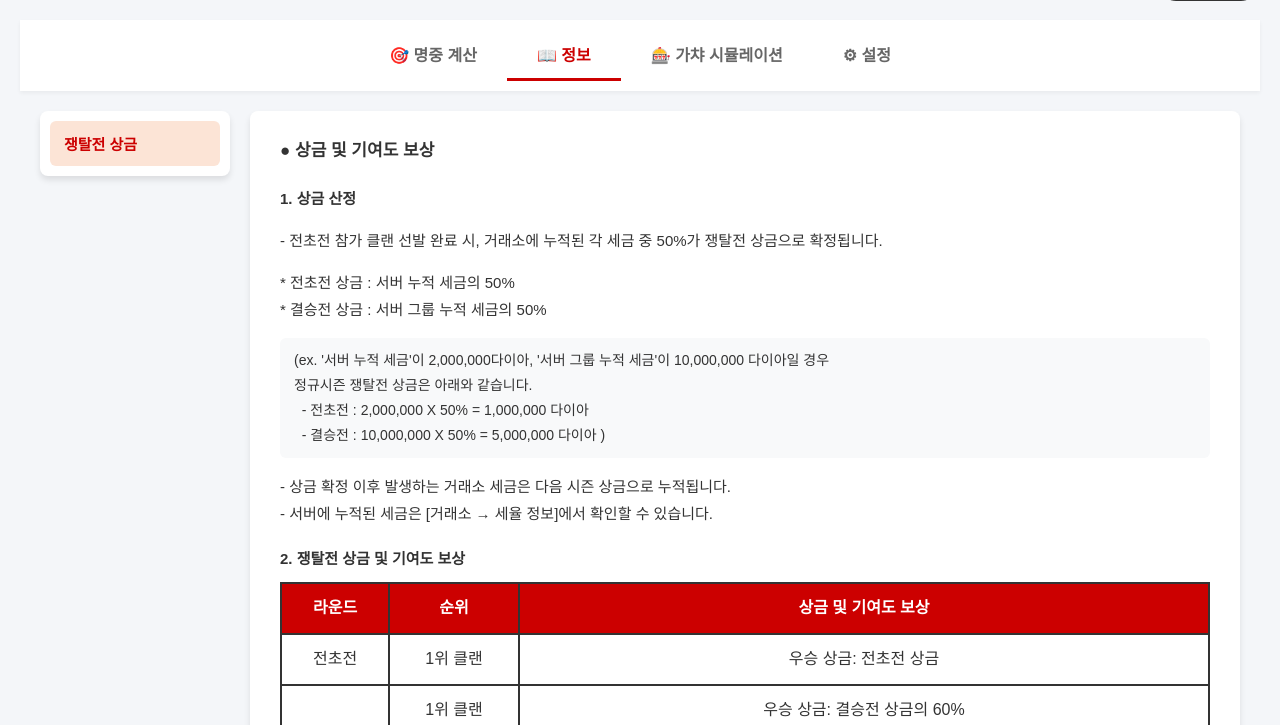
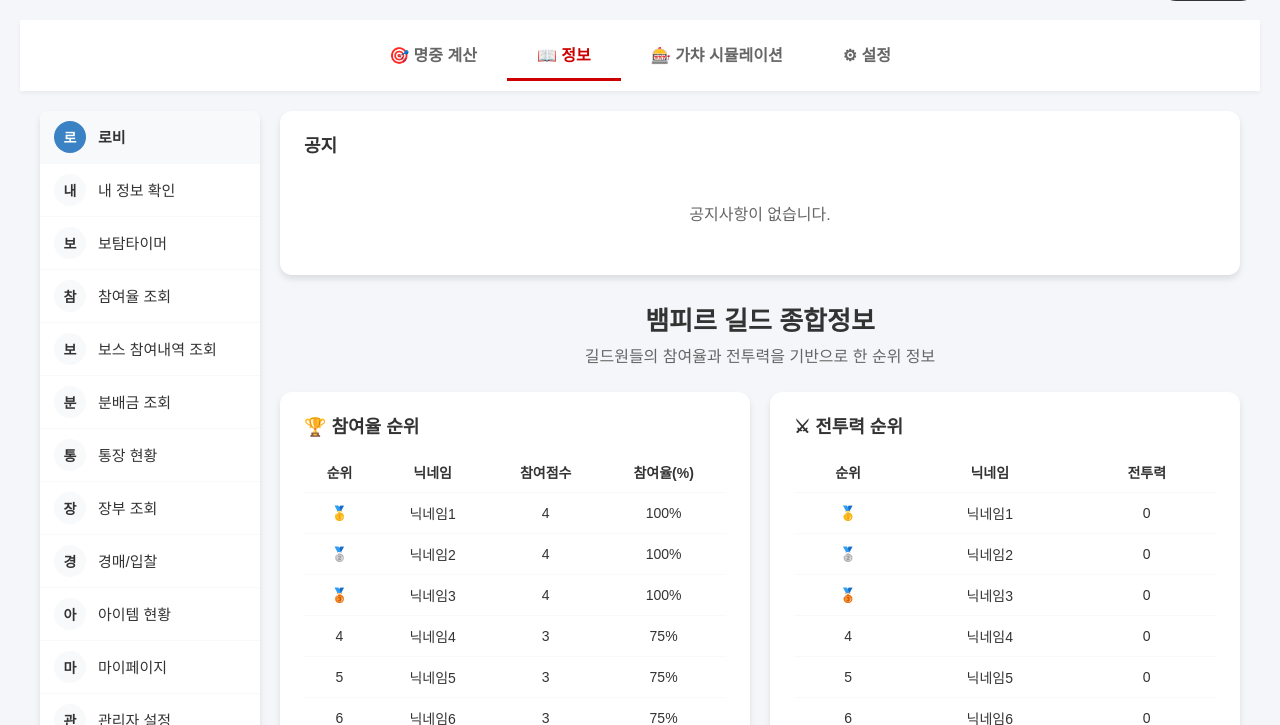
Before and after one commit to Jinstarship-code/Jinstarship-code.github.io, a plain HTML site: page index.html in a window 1280 px wide. Both pictures are taken after a click on the button "📖 정보". Shown: the part 75-800 px from the top of the page. Drawn offline with Linux system fonts and the light colour scheme.

Commit message:
create_clan_attendance_UI
1

```diff
--- a/index.html
+++ b/index.html
@@ -79,22 +79,38 @@
         .gacha-results { display: flex; gap: 10px; flex-wrap: wrap; justify-content: center; margin-top: 25px; }
         .gacha-card { width: 70px; height: 70px; border-radius: 8px; display: flex; align-items: center; justify-content: center; font-weight: bold; font-size: 14px; box-shadow: 0 2px 4px rgba(0,0,0,0.15); }
 
-        /* 정보 탭 */
-        .info-layout { display: flex; gap: 20px; align-items: flex-start; max-width: 1200px; margin: 0 auto; }
-        .info-menu { width: 170px; flex-shrink: 0; display: flex; flex-direction: column; gap: 4px; background: var(--surface); border-radius: 8px; padding: 10px; box-shadow: 0 4px 6px rgba(0,0,0,0.1); }
-        .info-menu-item { text-align: left; background: none; border: none; border-radius: 6px; padding: 12px 14px; font-size: 15px; font-weight: bold; color: var(--text-main); cursor: pointer; }
+        /* 정보 탭 (길드 활동 정리) */
+        .info-layout { display: flex; gap: 20px; align-items: flex-start; max-width: 1400px; margin: 0 auto; }
+        .info-menu { width: 220px; flex-shrink: 0; background: var(--surface); border-radius: 8px; box-shadow: 0 4px 6px rgba(0,0,0,0.1); overflow: hidden; }
+        .info-menu-item { display: flex; align-items: center; gap: 12px; width: 100%; text-align: left; background: none; border: none; border-bottom: 1px solid var(--th-bg); padding: 10px 14px; font-size: 15px; font-family: inherit; color: var(--text-main); cursor: pointer; }
         .info-menu-item:hover { background: var(--th-bg); }
-        .info-menu-item.active { background: var(--input-bg); color: var(--accent); }
-        .info-panel-wrap { flex: 1; background: var(--surface); border-radius: 8px; padding: 25px 30px; box-shadow: 0 4px 6px rgba(0,0,0,0.1); min-width: 0; }
-        .info-content { display: none; font-size: 15px; line-height: 1.8; text-align: left; font-weight: normal; }
+        .info-menu-item.active { background: var(--th-bg); font-weight: bold; }
+        .info-avatar { width: 32px; height: 32px; border-radius: 50%; background: var(--th-bg); display: flex; align-items: center; justify-content: center; font-size: 14px; font-weight: bold; flex-shrink: 0; }
+        .info-menu-item.active .info-avatar { background: #3b82c4; color: #fff; }
+
+        .info-panel-wrap { flex: 1; min-width: 0; }
+        .info-content { display: none; }
         .info-content.active { display: block; }
-        .info-content h4 { font-size: 17px; margin: 0 0 10px; }
-        .info-content h5 { font-size: 15px; margin: 18px 0 8px; }
-        .info-content .info-ex { background: var(--th-bg); border-radius: 6px; padding: 10px 14px; margin: 8px 0; font-size: 14px; }
-        .info-content table { margin-top: 10px; font-size: 14px; }
-        .info-content th { background: var(--accent); color: #fff; }
-        .info-content td { background: var(--surface); font-weight: normal; }
-        .info-content .info-foot { font-size: 13px; color: var(--tab-text); margin-top: 14px; }
+
+        .info-card { background: var(--surface); border-radius: 12px; padding: 20px 24px; box-shadow: 0 4px 6px rgba(0,0,0,0.1); margin-bottom: 20px; }
+        .info-card h3 { margin: 0 0 14px; font-size: 18px; }
+        .info-empty { text-align: center; color: var(--tab-text); padding: 30px 0; margin: 0; }
+        .lobby-title { text-align: center; margin: 25px 0; }
+        .lobby-title h3 { margin: 0 0 6px; font-size: 26px; }
+        .lobby-title p { margin: 0; color: var(--tab-text); }
+        .rank-grid { display: flex; gap: 20px; flex-wrap: wrap; }
+        .rank-grid .info-card { flex: 1; min-width: 300px; }
+        .weight-bar { background: var(--th-bg); text-align: center; padding: 12px; border-radius: 8px; font-size: 14px; margin-bottom: 15px; }
+
+        .rank-table { width: 100%; border-collapse: collapse; margin-bottom: 8px; }
+        .rank-table th, .rank-table td { border: none; border-bottom: 1px solid var(--th-bg); padding: 10px; font-size: 14px; font-weight: normal; background: transparent; color: var(--text-main); text-align: center; }
+        .rank-table th { font-weight: bold; }
+        .rank-foot { text-align: center; font-size: 12px; color: var(--tab-text); margin: 0; }
+
+        @media (max-width: 700px) {
+            .info-layout { flex-direction: column; }
+            .info-menu { width: 100%; }
+        }
     </style>
 </head>
 <body>
@@ -152,65 +168,51 @@
         </div>
     </div>
 
-    <!-- 정보 탭 -->
+    <!-- 정보 탭 (길드 활동 정리) -->
     <div id="info" class="tab-content">
         <div class="info-layout">
-            <div class="info-menu">
-                <button class="info-menu-item active" data-info="prize">쟁탈전 상금</button>
-            </div>
+            <div id="infoMenu" class="info-menu"></div>
 
-            <div class="info-panel-wrap">
-                <!-- 쟁탈전 상금 -->
-                <div id="info-prize" class="info-content active">
-                    <h4>● 상금 및 기여도 보상</h4>
-
-                    <h5>1. 상금 산정</h5>
-                    <p>- 전초전 참가 클랜 선발 완료 시, 거래소에 누적된 각 세금 중 50%가 쟁탈전 상금으로 확정됩니다.</p>
-                    <p>* 전초전 상금 : 서버 누적 세금의 50%<br>* 결승전 상금 : 서버 그룹 누적 세금의 50%</p>
-
-                    <div class="info-ex">
-                        (ex. '서버 누적 세금'이 2,000,000다이아, '서버 그룹 누적 세금'이 10,000,000 다이아일 경우<br>
-                        정규시즌 쟁탈전 상금은 아래와 같습니다.<br>
-                        &nbsp;&nbsp;- 전초전 : 2,000,000 X 50% = 1,000,000 다이아<br>
-                        &nbsp;&nbsp;- 결승전 : 10,000,000 X 50% = 5,000,000 다이아 )
+            <div id="infoPanelWrap" class="info-panel-wrap">
+                <!-- 로비 -->
+                <div id="info-lobby" class="info-content active">
+                    <div class="info-card">
+                        <h3>공지</h3>
+                        <p class="info-empty">공지사항이 없습니다.</p>
                     </div>
 
-                    <p>- 상금 확정 이후 발생하는 거래소 세금은 다음 시즌 상금으로 누적됩니다.<br>
-                    - 서버에 누적된 세금은 [거래소 → 세율 정보]에서 확인할 수 있습니다.</p>
+                    <div class="lobby-title">
+                        <h3>뱀피르 길드 종합정보</h3>
+                        <p>길드원들의 참여율과 전투력을 기반으로 한 순위 정보</p>
+                    </div>
 
-                    <h5>2. 쟁탈전 상금 및 기여도 보상</h5>
-                    <table>
-                        <tr>
-                            <th>라운드</th>
-                            <th>순위</th>
-                            <th>상금 및 기여도 보상</th>
-                        </tr>
-                        <tr>
-                            <td>전초전</td>
-                            <td>1위 클랜</td>
-                            <td>우승 상금: 전초전 상금</td>
-                        </tr>
-                        <tr>
-                            <td rowspan="3">결승전</td>
-                            <td>1위 클랜</td>
-                            <td>우승 상금: 결승전 상금의 60%</td>
-                        </tr>
-                        <tr>
-                            <td>1위 클랜</td>
-                            <td>기여도 보상: 결승전 상금의 40% 중 점수 획득량에 따라 분배</td>
-                        </tr>
-                        <tr>
-                            <td>2위 클랜</td>
-                            <td>기여도 보상: 결승전상금의 40% 중 점수 획득량에 따라 분배</td>
-                        </tr>
-                    </table>
+                    <div class="rank-grid">
+                        <div class="info-card">
+                            <h3>🏆 참여율 순위</h3>
+                            <table class="rank-table">
+                                <thead><tr><th>순위</th><th>닉네임</th><th>참여점수</th><th>참여율(%)</th></tr></thead>
+                                <tbody id="participationBody"></tbody>
+                            </table>
+                            <p class="rank-foot">상위 10명 표시 (샘플 데이터)</p>
+                        </div>
+                        <div class="info-card">
+                            <h3>⚔ 전투력 순위</h3>
+                            <table class="rank-table">
+                                <thead><tr><th>순위</th><th>닉네임</th><th>전투력</th></tr></thead>
+                                <tbody id="powerBody"></tbody>
+                            </table>
+                            <p class="rank-foot">상위 10명 표시 (샘플 데이터)</p>
+                        </div>
+                    </div>
 
-                    <div class="info-foot">
-                        * 상금 다이아는 클랜 금고로 지급되며, 상금 지급 시 클랜원 전체에게 알림 우편이 발송됩니다.<br>
-                        * 기여도 보상은 총 상금(산정완료된 다이아)의 40%를 클랜 별 결승전 점수 획득량에 비례하여 지급합니다.<br>
-                        &nbsp;&nbsp;(ex. 결승전의 우승 상금이 5,000,000 다이아이고, 1위 클랜이 10,000점, 2위 클랜이 2,500점 획득했을 경우,<br>
-                        &nbsp;&nbsp;2위 클랜의 기여도 보상은 5,000,000 x 40% x {2,500/(10,000+2,500)} = 400,000 다이아 입니다.)<br>
-                        * 상금은 승리 및 기여도 보상이 합산되어 클랜 금고로 지급됩니다.
+                    <div class="info-card">
+                        <h3>🎯 종합 순위</h3>
+                        <div class="weight-bar">참여율 가중치: <b>30%</b> &nbsp;&nbsp; 전투력 가중치: <b>70%</b></div>
+                        <table class="rank-table">
+                            <thead><tr><th>순위</th><th>닉네임</th><th>종합점수(환산값)</th><th>종합점수(%)</th><th>참여율</th><th>전투력</th></tr></thead>
+                            <tbody id="totalBody"></tbody>
+                        </table>
+                        <p class="rank-foot">상위 10명 표시 (샘플 데이터)</p>
                     </div>
                 </div>
             </div>
@@ -304,12 +306,80 @@
             document.getElementById('themeToggleBtn').addEventListener('click', toggleTheme);
         }
 
-        // ── 정보 탭 왼쪽 메뉴 전환 ──
+        // ── 정보 탭: 왼쪽 메뉴 목록 (항목 추가/수정은 여기만) ──
+        const INFO_MENUS = [
+            { key: 'lobby', label: '로비' },
+            { key: 'myinfo', label: '내 정보 확인' },
+            { key: 'bosstimer', label: '보탐타이머' },
+            { key: 'participation', label: '참여율 조회' },
+            { key: 'bosslog', label: '보스 참여내역 조회' },
+            { key: 'payout', label: '분배금 조회' },
+            { key: 'bank', label: '통장 현황' },
+            { key: 'ledger', label: '장부 조회' },
+            { key: 'auction', label: '경매/입찰' },
+            { key: 'items', label: '아이템 현황' },
+            { key: 'mypage', label: '마이페이지' },
+            { key: 'admin', label: '관리자 설정' },
+        ];
+
         function openInfo(key) {
             document.querySelectorAll('.info-content').forEach(c => c.classList.remove('active'));
             document.querySelectorAll('.info-menu-item').forEach(b => b.classList.remove('active'));
             document.getElementById('info-' + key).classList.add('active');
             document.querySelector('.info-menu-item[data-info="' + key + '"]').classList.add('active');
+        }
+
+        // 메뉴 버튼 생성 + 로비 외 항목은 '준비 중' 화면 자동 생성
+        function buildInfoMenu() {
+            const menu = document.getElementById('infoMenu');
+            const panelWrap = document.getElementById('infoPanelWrap');
+
+            INFO_MENUS.forEach((item, i) => {
+                const btn = document.createElement('button');
+                btn.className = 'info-menu-item' + (i === 0 ? ' active' : '');
+                btn.dataset.info = item.key;
+
+                const avatar = document.createElement('span');
+                avatar.className = 'info-avatar';
+                avatar.textContent = item.label.charAt(0);
+
+                const label = document.createElement('span');
+                label.textContent = item.label;
+
+                btn.appendChild(avatar);
+                btn.appendChild(label);
+                btn.addEventListener('click', () => openInfo(item.key));
+                menu.appendChild(btn);
+
+                if (!document.getElementById('info-' + item.key)) {
+                    const panel = document.createElement('div');
+                    panel.id = 'info-' + item.key;
+                    panel.className = 'info-content';
+                    panel.innerHTML = '<div class="info-card"><h3></h3><p class="info-empty">준비 중입니다.</p></div>';
+                    panel.querySelector('h3').textContent = item.label;
+                    panelWrap.appendChild(panel);
+                }
+            });
+        }
+
+        // 로비 표 샘플 데이터 (나중에 실제 데이터로 교체)
+        function renderLobbySample() {
+            const medals = ['🥇', '🥈', '🥉'];
+            const rankCell = i => (i < 3 ? medals[i] : i + 1);
+            const scores = [4, 4, 4, 3, 3, 3, 3, 3, 3, 3];
+            const totals = [93524, 93524, 93524, 70143, 70143, 70143, 70143, 70143, 70143, 70143];
+
+            const rows = (fn) => Array.from({ length: 10 }, (_, i) => fn(i)).join('');
+
+            document.getElementById('participationBody').innerHTML = rows(i =>
+                '<tr><td>' + rankCell(i) + '</td><td>닉네임' + (i + 1) + '</td><td>' + scores[i] + '</td><td>' + (scores[i] * 25) + '%</td></tr>');
+
+            document.getElementById('powerBody').innerHTML = rows(i =>
+                '<tr><td>' + rankCell(i) + '</td><td>닉네임' + (i + 1) + '</td><td>0</td></tr>');
+
+            document.getElementById('totalBody').innerHTML = rows(i =>
+                '<tr><td>' + rankCell(i) + '</td><td>닉네임' + (i + 1) + '</td><td>' + totals[i].toLocaleString() +
+                '</td><td>' + (scores[i] * 25) + '%</td><td>' + (scores[i] * 25) + '%</td><td>0</td></tr>');
         }
 
         // ── 탭 전환 ──
@@ -416,9 +486,8 @@
                 btn.addEventListener('click', () => openTab(btn.dataset.tab));
             });
 
-            document.querySelectorAll('.info-menu-item').forEach(btn => {
-                btn.addEventListener('click', () => openInfo(btn.dataset.info));
-            });
+            buildInfoMenu();
+            renderLobbySample();
 
             STAT_INPUT_IDS.forEach(id => {
                 document.getElementById(id).addEventListener('input', checkBosses);
```
